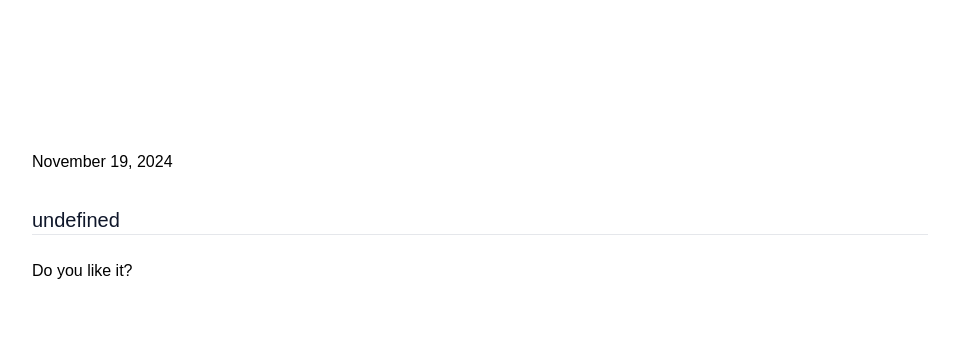
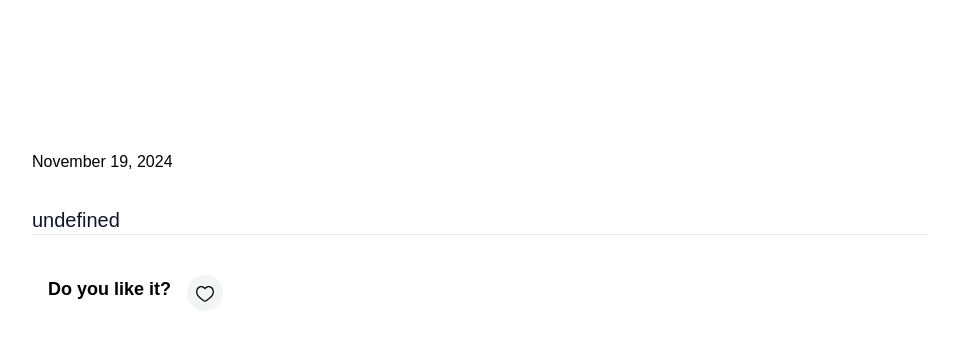
Before and after one commit to MehdiKhoshnevisz/iblog, a React (Vite) app: page /post/1 in a window 1280 px wide. Shown: the top 340 px of the page, without its empty margins (160-1119 px from the left). Built offline with nearby package versions, Linux system fonts and the light colour scheme; no server answers; a web font is replaced by a local one.

Commit message:
Add like reaction to the post details

```diff
--- a/src/components/Post.tsx
+++ b/src/components/Post.tsx
@@ -1,6 +1,7 @@
+import moment from "moment";
+
 import heart from "@/assets/icons/heart.svg";
 import heartFill from "@/assets/icons/heart-fill.svg";
-import moment from "moment";
 import useReaction from "@/hooks/useReaction";
 
 const Post = (props: {
--- a/src/hooks/useReaction.ts
+++ b/src/hooks/useReaction.ts
@@ -1,4 +1,4 @@
-import { useState } from "react";
+import { useEffect, useState } from "react";
 import { useMutation } from "@apollo/client";
 
 import addReactionMutation from "@/graphql/addReactionMutation.gql";
@@ -30,7 +30,7 @@ const useReaction = ({ hasReactionBefore = false } = {}) => {
 
     setHasReaction(!hasReaction);
 
-    if (hasReactionBefore || !!hasReaction) {
+    if (hasReaction) {
       removeReactionRequest(id);
     } else {
       addReactionRequest(id);
@@ -74,6 +74,12 @@ const useReaction = ({ hasReactionBefore = false } = {}) => {
     }
   };
 
+  useEffect(() => {
+    if (hasReactionBefore) {
+      setHasReaction(true);
+    }
+  }, [hasReactionBefore]);
+
   return {
     onReaction,
     hasReaction,
--- a/src/pages/post/index.tsx
+++ b/src/pages/post/index.tsx
@@ -1,16 +1,22 @@
 import moment from "moment";
+import { useMemo } from "react";
 import { motion } from "motion/react";
 import parse from "html-react-parser";
 import { useParams } from "react-router-dom";
 import { gql, useQuery } from "@apollo/client";
 
+import useReaction from "@/hooks/useReaction";
 import Container from "@/components/Container";
 import getPostQuery from "@/graphql/getPostQuery.gql";
+
+import heart from "@/assets/icons/heart.svg";
+import heartFill from "@/assets/icons/heart-fill.svg";
 
 import "./post.css";
 
 export default function PostPage() {
   const { id } = useParams();
+
   const { data, loading } = useQuery(
     gql`
       ${getPostQuery}
@@ -23,6 +29,12 @@ export default function PostPage() {
   );
 
   const post = data?.post || null;
+  const isLiked = useMemo(() => !!data?.post?.reactionsCount, [data]);
+
+  const { hasReaction, onReaction } = useReaction({
+    hasReactionBefore: isLiked,
+  });
+
   const content = post?.fields?.find((item: any) => item.key === "content");
   const sanitizedContent = content?.value?.trim()?.replaceAll("\\", "");
   const cleanedContent =
@@ -53,8 +65,16 @@ export default function PostPage() {
 
         <hr />
 
-        <div className="py-6">
-          <span>Do you like it?</span>
+        <div className="sticky rounded-md flex gap-4 bottom-1 mt-6 py-4 px-4 backdrop-blur-sm">
+          <span className="text-lg font-bold">Do you like it? </span>
+          <span
+            className={`${
+              isLiked ? "text-red-500" : "text-slate-900"
+            } cursor-pointer rounded-full bg-gray-100 w-9 h-9 flex justify-center items-center pt-0.5`}
+            onClick={(e) => onReaction(e, post?.id)}
+          >
+            <img src={hasReaction ? heartFill : heart} width={20} height={20} />
+          </span>
         </div>
       </Container>
     </motion.main>
```
